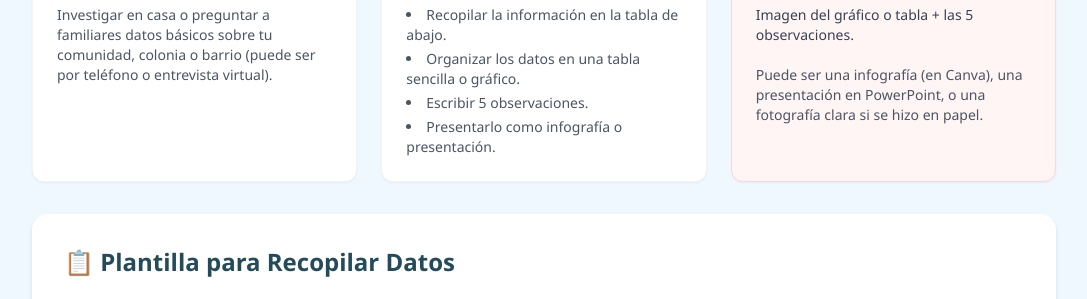
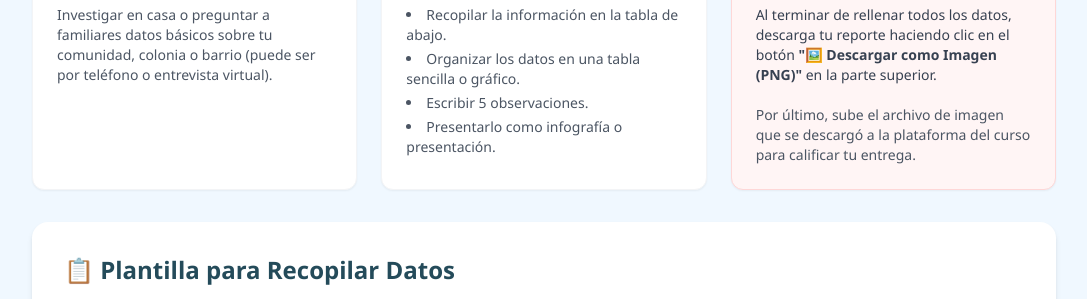
Before and after one commit to sushierodas-svg/TareaLeccion15_Ciencias_Sexto, a plain HTML site: page index.html in a window 1280 px wide. Shown: the part 476-775 px from the top of the page, without its empty margins (96-1183 px from the left). Drawn offline with nearby package versions, Linux system fonts and the light colour scheme.

Commit message:
Update index.html

```diff
--- a/index.html
+++ b/index.html
@@ -112,8 +112,8 @@
                 <div class="text-4xl mb-3">📤</div>
                 <h3 class="text-xl font-bold text-[#993921] mb-2">3. ¿Qué debo entregar?</h3>
                 <p class="text-gray-700 text-sm font-medium">
-                    Imagen del gráfico o tabla + las 5 observaciones. <br><br>
-                    <span class="font-normal text-gray-600">Puede ser una infografía (en Canva), una presentación en PowerPoint, o una fotografía clara si se hizo en papel.</span>
+                    Al terminar de rellenar todos los datos, descarga tu reporte haciendo clic en el botón <strong>"🖼️ Descargar como Imagen (PNG)"</strong> en la parte superior.<br><br>
+                    <span class="font-normal text-gray-600">Por último, sube el archivo de imagen que se descargó a la plataforma del curso para calificar tu entrega.</span>
                 </p>
             </div>
         </div>
```
